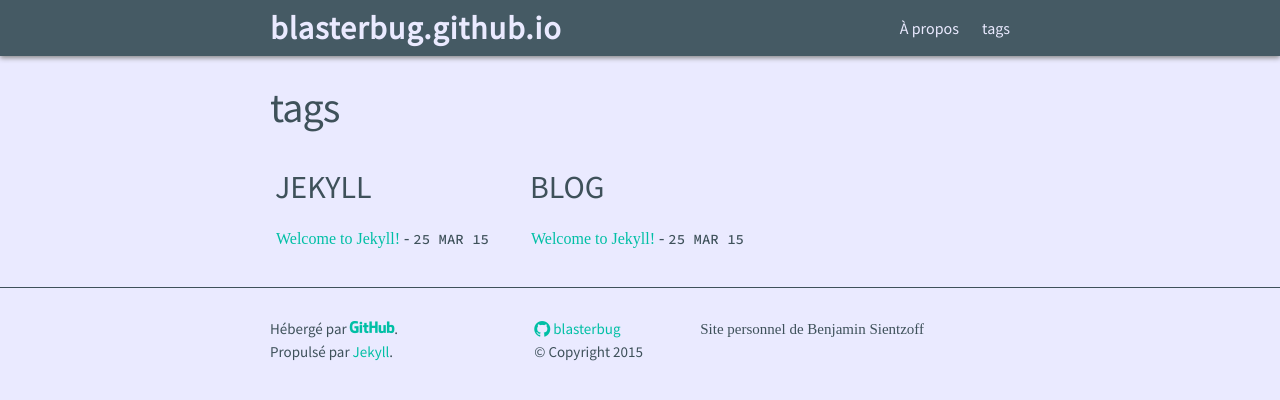
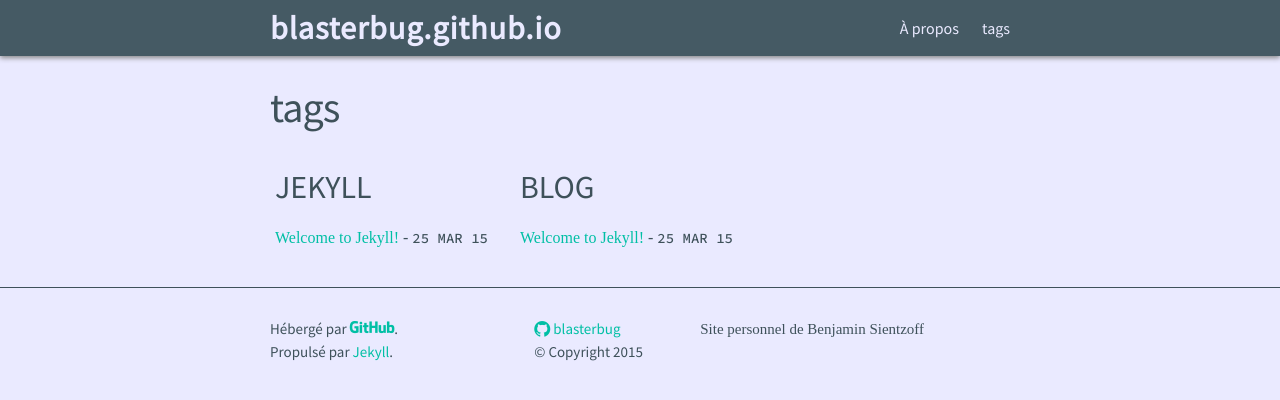
Before and after one commit to blasterbug/blasterbug.github.io, a Jekyll site: the page built from tags.html, in a window 1280 px wide. Shown: the top 400 px of the page. Built offline with Jekyll 4.4.1, drawn with Linux system fonts in a browser that asks for light colours; some web fonts are replaced.

Commit message:
better tags list

```diff
--- a/_sass/_tags-list.scss
+++ b/_sass/_tags-list.scss
@@ -2,7 +2,7 @@
  * Tags list
  */
 .tags-name {
-  width: 245px;
+  width: 235px;
   float: left;
   padding: 5px;
   margin:0px;
@@ -14,7 +14,6 @@
 }
 
 .tags-name li {
-  margin: 0;
-  padding: 1px;
+  margin: 2px 0px;
   list-style: none;
 }
```
